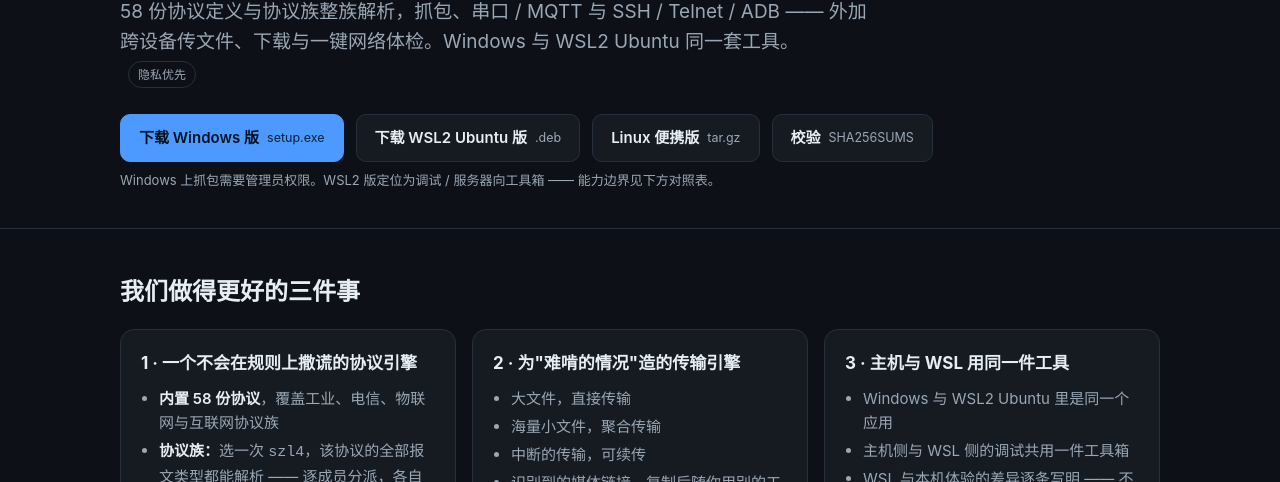
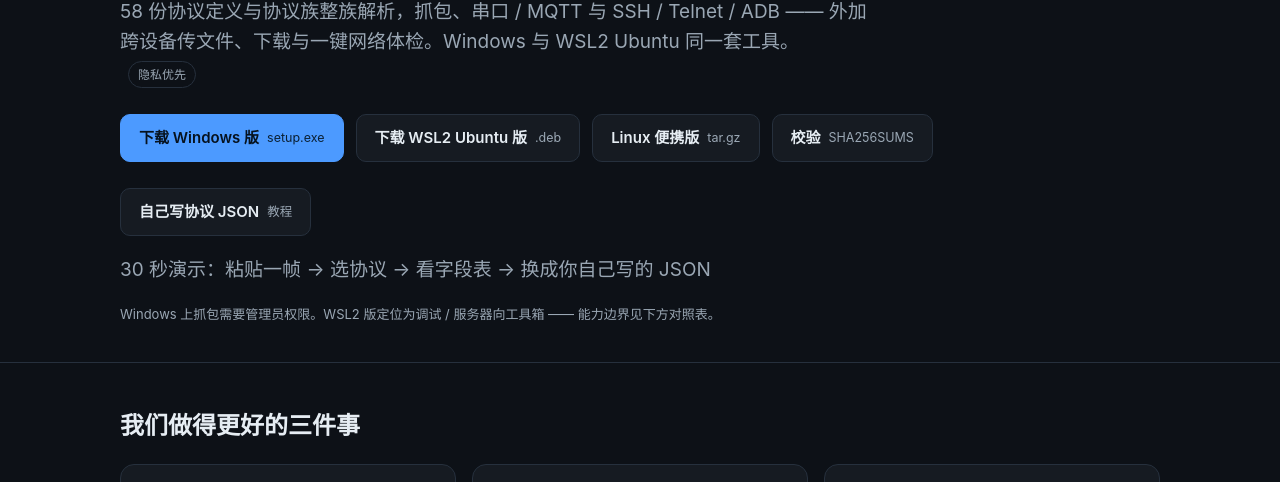
Before and after one commit to hesen789a/yutide, a plain HTML site: page docs/index.html in a window 1280 px wide. Both pictures are taken after a click on the button "中文". Shown: the part 286-768 px from the top of the page. Drawn offline with Linux system fonts and the light colour scheme.

Commit message:
Add tutorial link for JSON protocol authoring
Added a link to a tutorial for writing JSON protocols.

```diff
--- a/docs/index.html
+++ b/docs/index.html
@@ -294,6 +294,14 @@
       <a class="btn" href="https://github.com/hesen789a/yutide/releases/download/v1.0.1/yutide-1.0.1-linux-x86_64.tar.gz">Linux 便携版 <small>tar.gz</small></a>
       <a class="btn" href="https://github.com/hesen789a/yutide/releases/download/v1.0.1/SHA256SUMS">校验 <small>SHA256SUMS</small></a>
     </div>
+    <div class="row">
+      <a class="btn" href="https://github.com/hesen789a/yutide/blob/main/docs/PROTOCOL_AUTHORING.md">自己写协议 JSON <small>教程</small></a>
+    </div>
+    <!-- TODO(录完再打开)：docs/landing/media/protocol-demo.mp4（≤5MB、30–45s、1080p、可无音轨）
+         录制脚本见 docs/PROTOCOL_DEMO_SCRIPT.md；poster 用 protocol-demo-poster.png
+    <video controls preload="none" width="720" poster="media/protocol-demo-poster.png"></video>
+    -->
+    <p class="sub">30 秒演示：粘贴一帧 → 选协议 → 看字段表 → 换成你自己写的 JSON</p>
     <p class="note">Windows 上抓包需要管理员权限。WSL2 版定位为调试 / 服务器向工具箱 —— 能力边界见下方对照表。</p>
   </div>
 </header>
```
